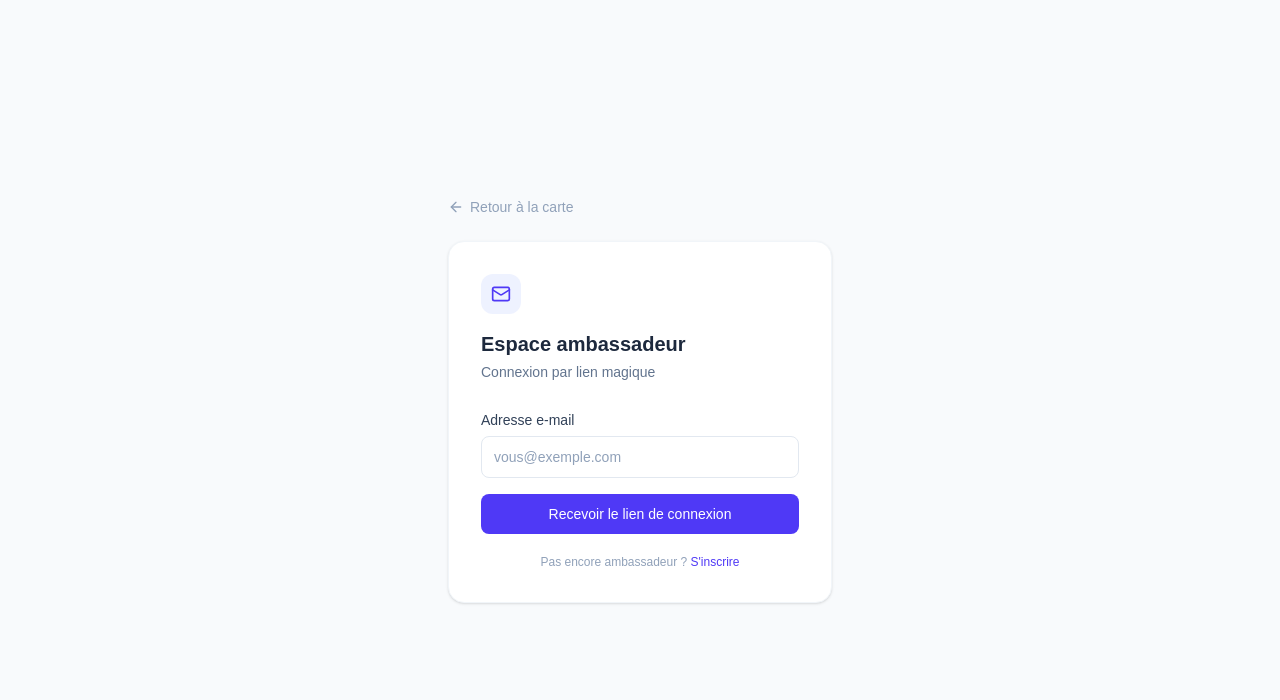
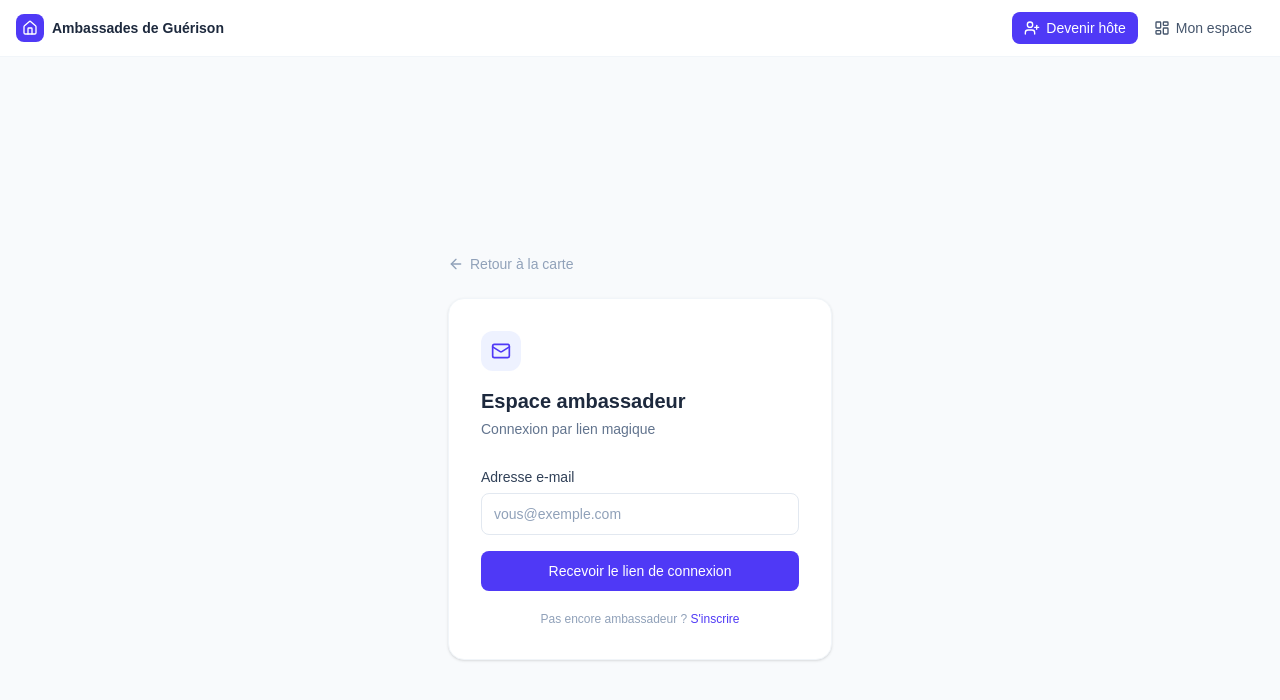
Before and after one commit to yoan-theophile/AmbassadesDeGuerison, a Next.js app: page /auth in a window 1280 px wide. Shown: the top 700 px of the page. Built offline with nearby package versions, Linux system fonts and the light colour scheme.

Commit message:
style(design): FINDING-001 — add AppHeader to /auth page
Navigation was missing on the auth page, breaking the visual
continuity established on /ambassade and /inscription.

Co-Authored-By: Claude Sonnet 4.6 <noreply@anthropic.com>

```diff
--- a/app/auth/page.tsx
+++ b/app/auth/page.tsx
@@ -4,6 +4,7 @@ import { useState } from 'react';
 import { createClient } from '@/lib/supabase/browser';
 import { Mail, MailCheck, ArrowLeft } from 'lucide-react';
 import Link from 'next/link';
+import AppHeader from '@/components/AppHeader';
 
 export default function AuthPage() {
   const [email, setEmail] = useState('');
@@ -34,7 +35,9 @@ export default function AuthPage() {
 
   if (sent) {
     return (
-      <main className="min-h-screen flex items-center justify-center bg-slate-50 px-4">
+      <>
+        <AppHeader />
+        <main className="min-h-screen flex items-center justify-center bg-slate-50 px-4">
         <div className="text-center max-w-sm">
           <div className="w-14 h-14 bg-emerald-50 rounded-2xl flex items-center justify-center mx-auto mb-5">
             <MailCheck className="w-7 h-7 text-emerald-600" />
@@ -52,11 +55,14 @@ export default function AuthPage() {
           </button>
         </div>
       </main>
+      </>
     );
   }
 
   return (
-    <main className="min-h-screen flex items-center justify-center bg-slate-50 px-4">
+    <>
+      <AppHeader />
+      <main className="min-h-screen flex items-center justify-center bg-slate-50 px-4">
       <div className="w-full max-w-sm">
         <Link href="/" className="inline-flex items-center gap-1.5 text-sm text-slate-400 hover:text-slate-600 mb-6 transition-colors">
           <ArrowLeft className="w-4 h-4" /> Retour à la carte
@@ -109,5 +115,6 @@ export default function AuthPage() {
         </div>
       </div>
     </main>
+    </>
   );
 }
```
